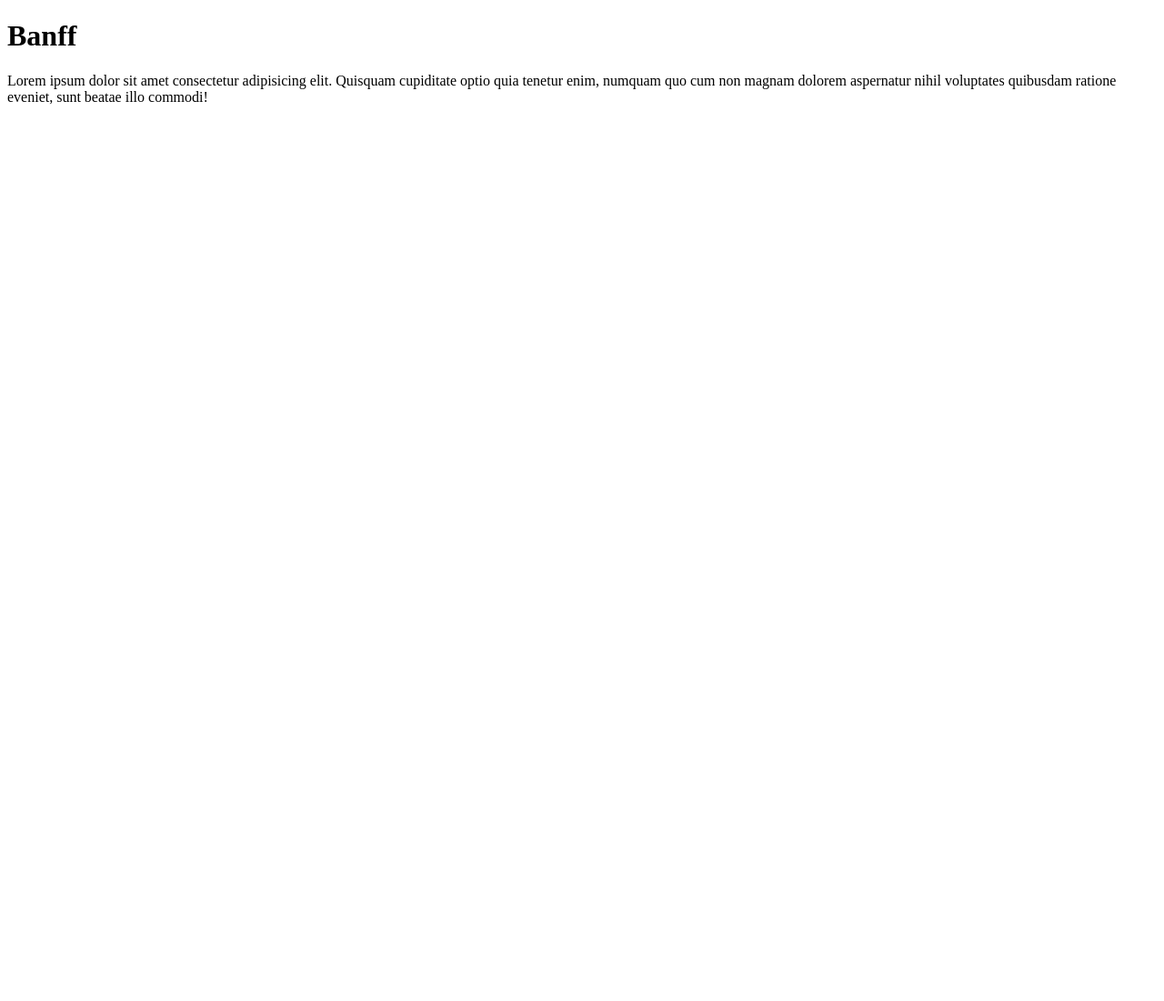
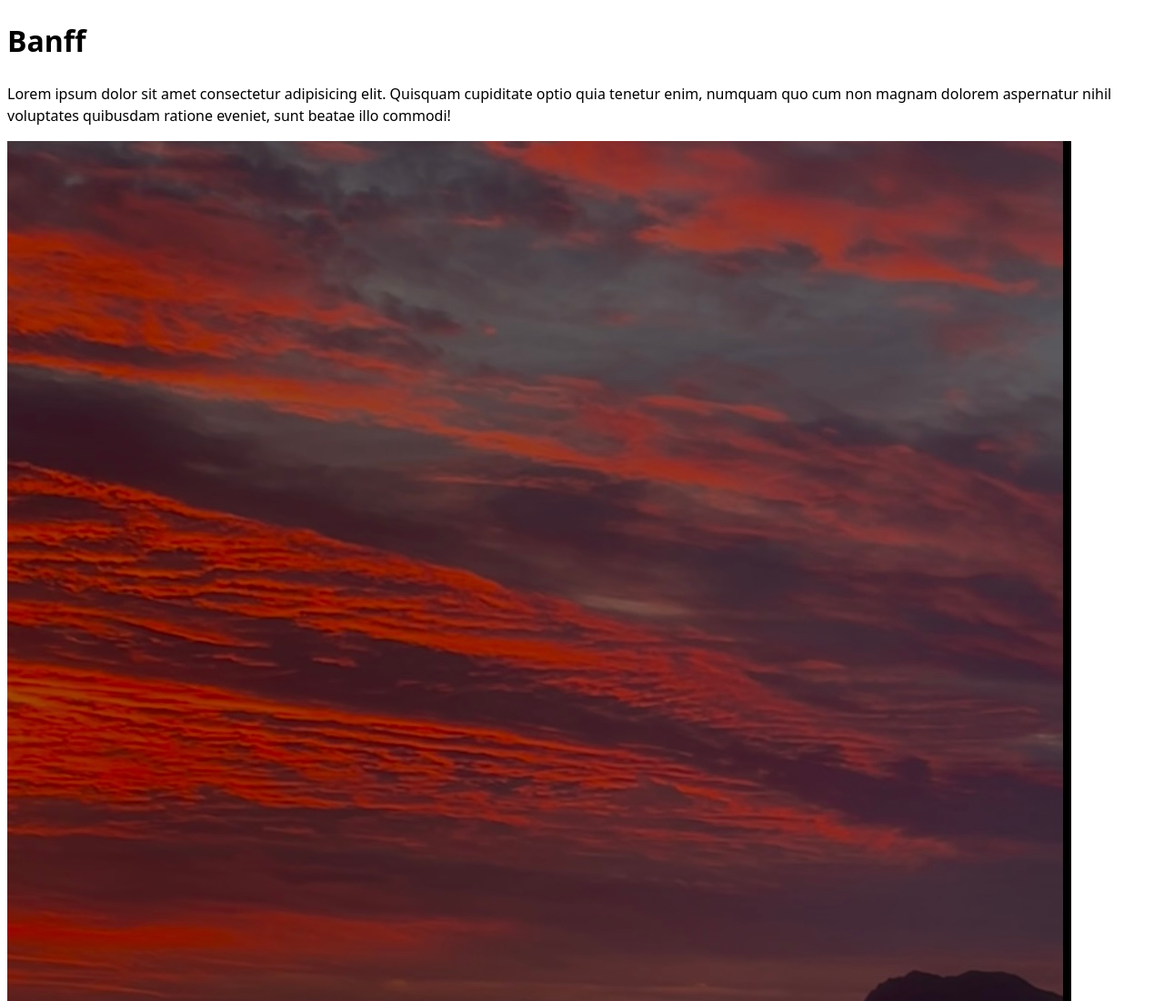
Before and after one commit to banffjiang/portfolio, a plain HTML site: page index.html in a window 1280 px wide. Shown: the top 1100 px of the page at 91% size. Before the commit the page ends 800 px from the top, so only its background shows below. Drawn offline with Linux system fonts and the light colour scheme.

Commit message:
added css

```diff
--- a/index.html
+++ b/index.html
@@ -5,9 +5,11 @@
     <meta http-equiv="X-UA-Compatible" content="IE=edge">
     <meta name="viewport" content="width=device-width, initial-scale=1.0">
     <title>Banff: Personal site and Portfolio</title>
+    <link rel = "stylesheet" href = "style.css">
 </head>
 <body>
     <h1>Banff</h1>
     <p>Lorem ipsum dolor sit amet consectetur adipisicing elit. Quisquam cupiditate optio quia tenetur enim, numquam quo cum non magnam dolorem aspernatur nihil voluptates quibusdam ratione eveniet, sunt beatae illo commodi!</p>
+    <img src = "images/photo.jpeg" alt = "Sunset during trip to Hawaii this summer" />
 </body>
 </html>
--- /dev/null
+++ b/style.css
@@ -0,0 +1,6 @@
+body {
+    /* Set line height to 1.5 times the font size
+         and use the OS’s UI font as the website font
+       */
+    font: 100%/1.5 system-ui;
+  }
```
